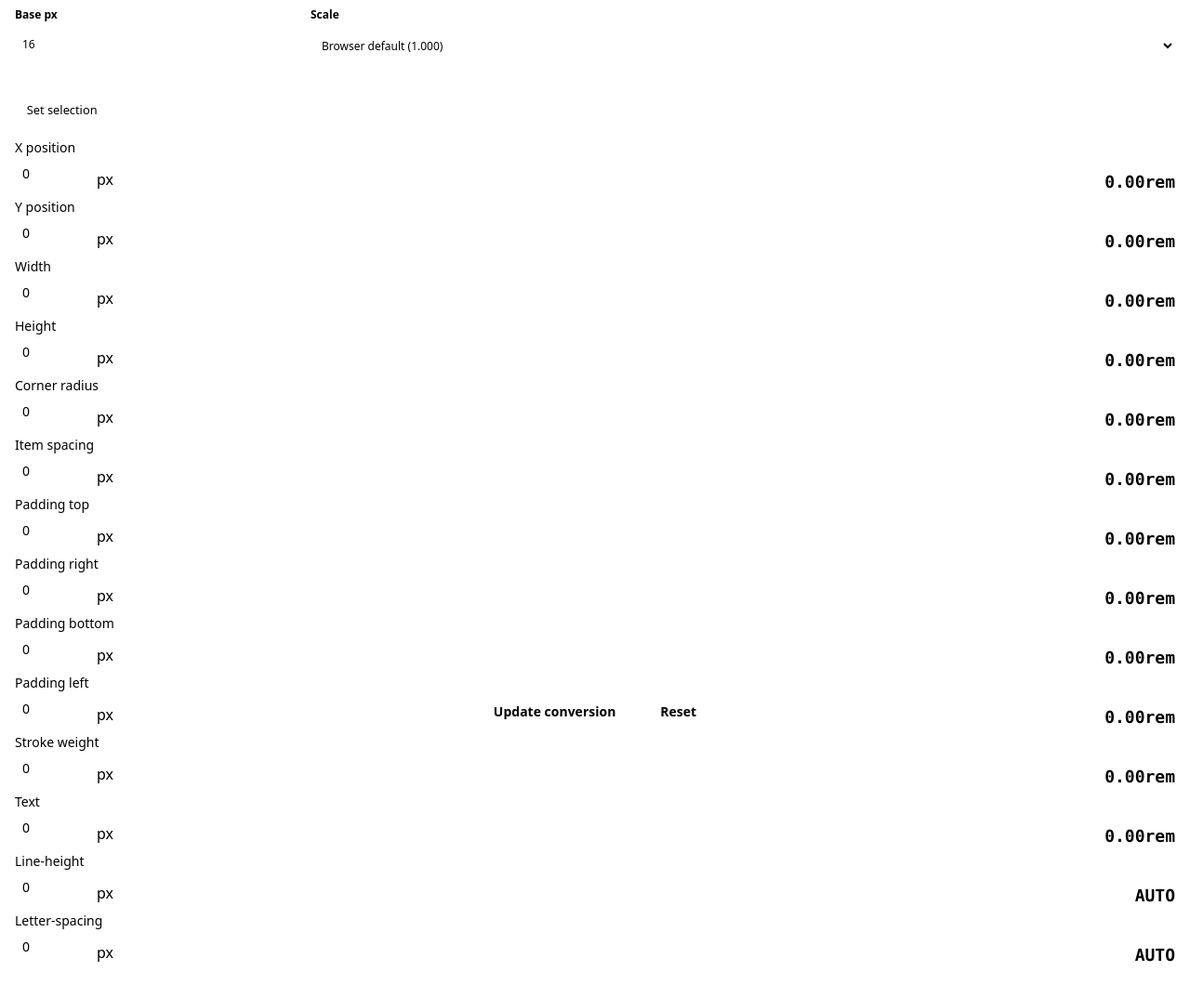
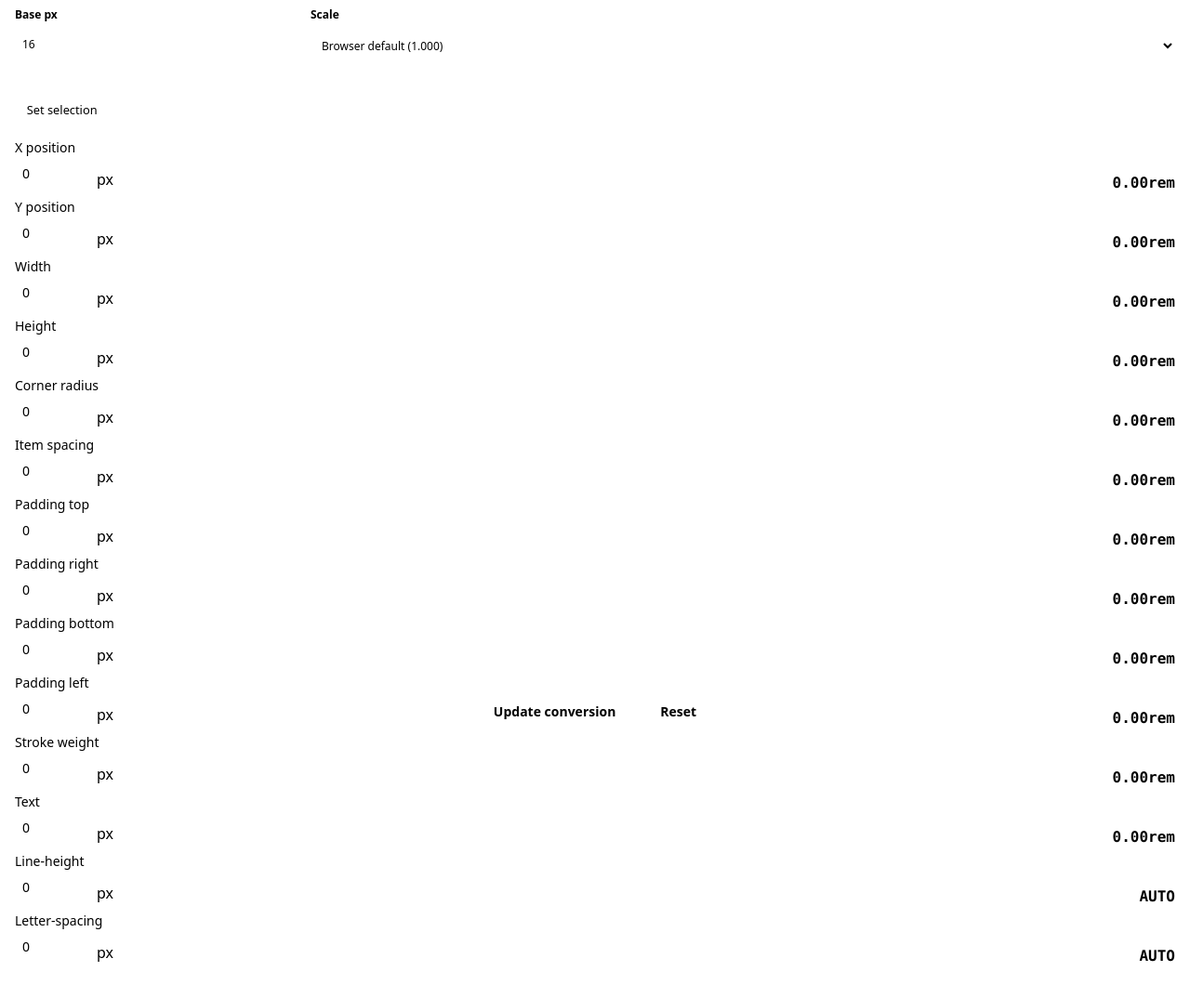
Before and after one commit to kemiljk/handover-figma, a website: page ui.html in a window 1280 px wide. Shown: the whole page at 93% size. Drawn offline with nearby package versions, Linux system fonts and the light colour scheme.

Commit message:
Override

```diff
--- a/code.js
+++ b/code.js
@@ -1,4 +1,4 @@
-figma.showUI(__html__, { themeColors: true, width: 300, height: 600 });
+figma.showUI(__html__, { themeColors: true, width: 300, height: 500 });
 if (figma.currentPage.selection.length === 0) {
     figma.notify('Select an object to get the selection value.');
 }
--- a/code.ts
+++ b/code.ts
@@ -1,4 +1,4 @@
-figma.showUI(__html__, { themeColors: true, width: 300, height: 600 });
+figma.showUI(__html__, { themeColors: true, width: 300, height: 500 });
 
 if (figma.currentPage.selection.length === 0) {
   figma.notify('Select an object to get the selection value.');
--- a/ui.html
+++ b/ui.html
@@ -47,8 +47,8 @@
               </div>
             </div>
             <div class="flex">
-              <span id="xResult" class="w-full leading-none text-lg font-bold font-mono ">0.00</span><span
-                class="w-max leading-none text-lg font-bold font-mono">rem</span>
+              <span id="xResult" class="w-full leading-none font-bold font-mono">0.00</span><span
+                class="w-max leading-none font-bold font-mono">rem</span>
             </div>
           </div>
           <div class="flex w-full items-end justify-between">
@@ -61,8 +61,8 @@
               </div>
             </div>
             <div class="flex">
-              <span id="yResult" class="w-full leading-none text-lg font-bold font-mono ">0.00</span><span
-                class="w-max leading-none text-lg font-bold font-mono">rem</span>
+              <span id="yResult" class="w-full leading-none font-bold font-mono">0.00</span><span
+                class="w-max leading-none font-bold font-mono">rem</span>
             </div>
           </div>
           <div class="flex w-full items-end justify-between">
@@ -75,8 +75,8 @@
               </div>
             </div>
             <div class="flex">
-              <span id="widthResult" class="w-full leading-none text-lg font-bold font-mono ">0.00</span><span
-                class="w-max leading-none text-lg font-bold font-mono">rem</span>
+              <span id="widthResult" class="w-full leading-none font-bold font-mono">0.00</span><span
+                class="w-max leading-none font-bold font-mono">rem</span>
             </div>
           </div>
           <div class="flex w-full items-end justify-between">
@@ -89,8 +89,8 @@
               </div>
             </div>
             <div class="flex">
-              <span id="heightResult" class="w-full leading-none text-lg font-bold font-mono ">0.00</span><span
-                class="w-max leading-none text-lg font-bold font-mono">rem</span>
+              <span id="heightResult" class="w-full leading-none font-bold font-mono">0.00</span><span
+                class="w-max leading-none font-bold font-mono">rem</span>
             </div>
           </div>
           <div class="flex w-full items-end justify-between">
@@ -103,8 +103,8 @@
               </div>
             </div>
             <div class="flex">
-              <span id="radiusResult" class="w-full leading-none text-lg font-bold font-mono ">0.00</span><span
-                class="w-max leading-none text-lg font-bold font-mono">rem</span>
+              <span id="radiusResult" class="w-full leading-none font-bold font-mono">0.00</span><span
+                class="w-max leading-none font-bold font-mono">rem</span>
             </div>
           </div>
           <div class="flex w-full items-end justify-between">
@@ -117,8 +117,8 @@
               </div>
             </div>
             <div class="flex">
-              <span id="itemSpacingResult" class="w-full leading-none text-lg font-bold font-mono ">0.00</span><span
-                class="w-max leading-none text-lg font-bold font-mono">rem</span>
+              <span id="itemSpacingResult" class="w-full leading-none font-bold font-mono">0.00</span><span
+                class="w-max leading-none font-bold font-mono">rem</span>
             </div>
           </div>
           <div class="flex w-full items-end justify-between">
@@ -131,8 +131,8 @@
               </div>
             </div>
             <div class="flex">
-              <span id="paddingTResult" class="w-full leading-none text-lg font-bold font-mono ">0.00</span><span
-                class="w-max leading-none text-lg font-bold font-mono">rem</span>
+              <span id="paddingTResult" class="w-full leading-none font-bold font-mono">0.00</span><span
+                class="w-max leading-none font-bold font-mono">rem</span>
             </div>
           </div>
           <div class="flex w-full items-end justify-between">
@@ -145,8 +145,8 @@
               </div>
             </div>
             <div class="flex">
-              <span id="paddingRResult" class="w-full leading-none text-lg font-bold font-mono ">0.00</span><span
-                class="w-max leading-none text-lg font-bold font-mono">rem</span>
+              <span id="paddingRResult" class="w-full leading-none font-bold font-mono">0.00</span><span
+                class="w-max leading-none font-bold font-mono">rem</span>
             </div>
           </div>
           <div class="flex w-full items-end justify-between">
@@ -159,8 +159,8 @@
               </div>
             </div>
             <div class="flex">
-              <span id="paddingBResult" class="w-full leading-none text-lg font-bold font-mono ">0.00</span><span
-                class="w-max leading-none text-lg font-bold font-mono">rem</span>
+              <span id="paddingBResult" class="w-full leading-none font-bold font-mono">0.00</span><span
+                class="w-max leading-none font-bold font-mono">rem</span>
             </div>
           </div>
           <div class="flex w-full items-end justify-between">
@@ -173,8 +173,8 @@
               </div>
             </div>
             <div class="flex">
-              <span id="paddingLResult" class="w-full leading-none text-lg font-bold font-mono ">0.00</span><span
-                class="w-max leading-none text-lg font-bold font-mono">rem</span>
+              <span id="paddingLResult" class="w-full leading-none font-bold font-mono">0.00</span><span
+                class="w-max leading-none font-bold font-mono">rem</span>
             </div>
           </div>
           <div class="flex w-full items-end justify-between">
@@ -187,8 +187,8 @@
               </div>
             </div>
             <div class="flex">
-              <span id="strokeResult" class="w-full leading-none text-lg font-bold font-mono ">0.00</span><span
-                class="w-max leading-none text-lg font-bold font-mono">rem</span>
+              <span id="strokeResult" class="w-full leading-none font-bold font-mono">0.00</span><span
+                class="w-max leading-none font-bold font-mono">rem</span>
             </div>
           </div>
           <div class="flex w-full items-end justify-between">
@@ -201,8 +201,8 @@
               </div>
             </div>
             <div class="flex">
-              <span id="textResult" class="w-full leading-none text-lg font-bold font-mono ">0.00</span><span
-                class="w-max leading-none text-lg font-bold font-mono">rem</span>
+              <span id="textResult" class="w-full leading-none font-bold font-mono">0.00</span><span
+                class="w-max leading-none font-bold font-mono">rem</span>
             </div>
           </div>
           <div class="flex w-full items-end justify-between">
@@ -215,7 +215,7 @@
               </div>
             </div>
             <div class="flex">
-              <span id="lineHeightResult" class="w-full leading-none text-lg font-bold font-mono ">AUTO</span>
+              <span id="lineHeightResult" class="w-full leading-none font-bold font-mono">AUTO</span>
             </div>
           </div>
           <div class="flex w-full items-end justify-between">
@@ -228,12 +228,12 @@
               </div>
             </div>
             <div class="flex">
-              <span id="letterSpacingResult" class="w-full leading-none text-lg font-bold font-mono">AUTO</span>
+              <span id="letterSpacingResult" class="w-full leading-none font-bold font-mono">AUTO</span>
             </div>
           </div>
         </form>
       </div>
-      <div class="container-bottom w-full fixed z-1 p-4 bottom-0 left-0 right-0 mx-auto flex justify-center">
+      <div class=" container-bottom w-full fixed z-1 p-4 bottom-0 left-0 right-0 mx-auto flex justify-center">
         <div class="flex justify-center w-full space-x-4">
           <button id="convert"
             class="text-center text-sm font-bold py-2 px-4 w-fit rounded-lg focus:outline-none">Update
```
